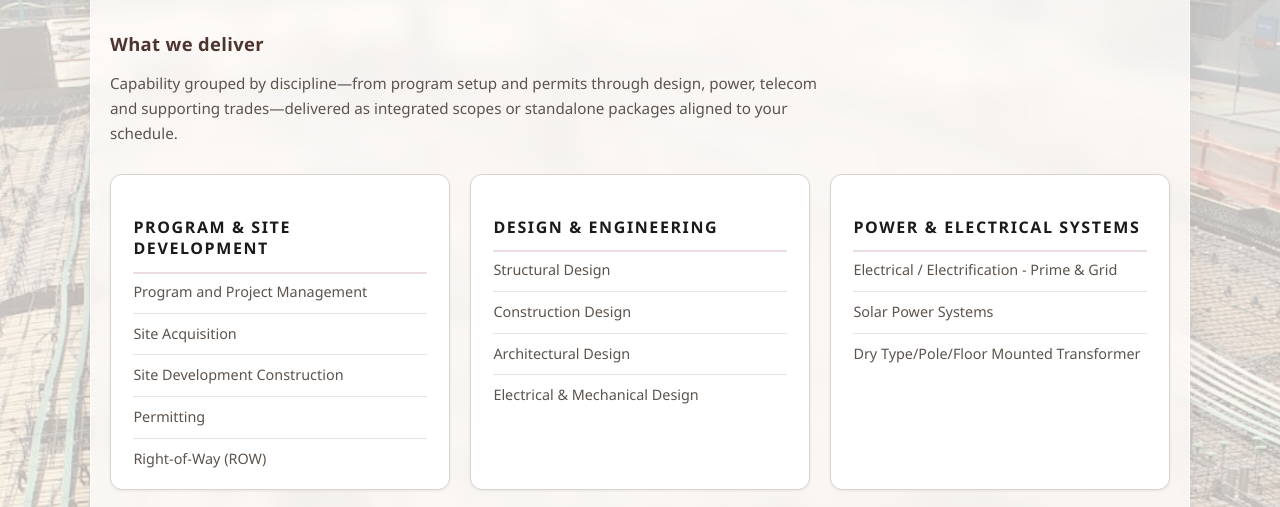
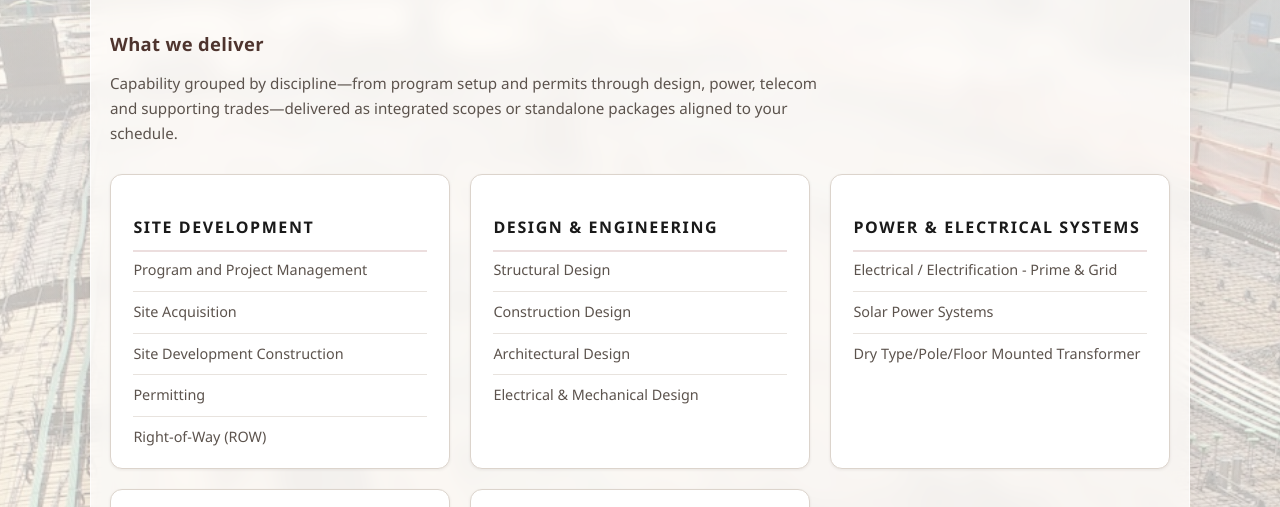
Before and after one commit to alyssazamoranos/czd-company-website, a plain HTML site: page services.html in a window 1280 px wide. Shown: the part 230-737 px from the top of the page. Drawn offline with Linux system fonts and the light colour scheme.

Commit message:
Add files via upload

```diff
--- a/services.html
+++ b/services.html
@@ -53,7 +53,7 @@
 
       <div class="deliver-pillars">
         <article class="deliver-pillar">
-          <h3 class="deliver-pillar__title">Program &amp; site development</h3>
+          <h3 class="deliver-pillar__title">Site Development</h3>
           <ul class="deliver-pillar__list">
             <li>Program and Project Management</li>
             <li>Site Acquisition</li>
```
